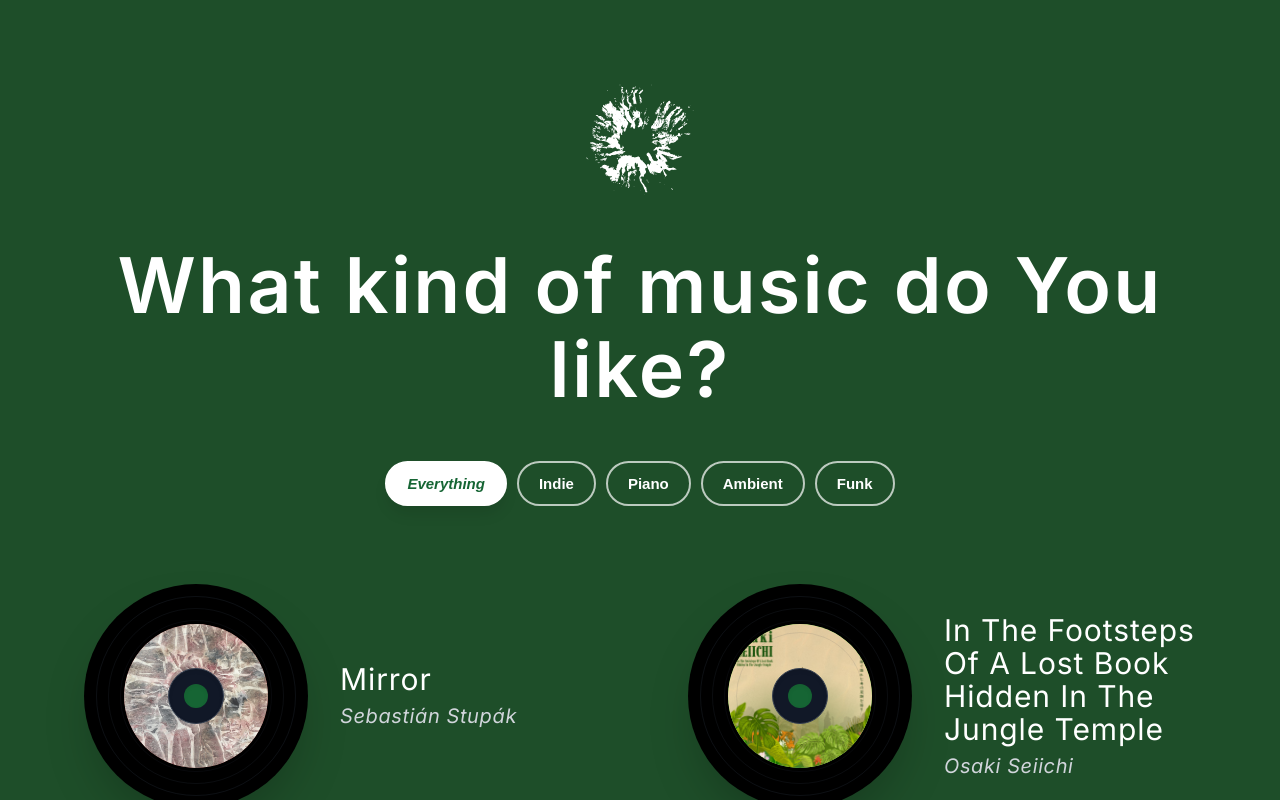
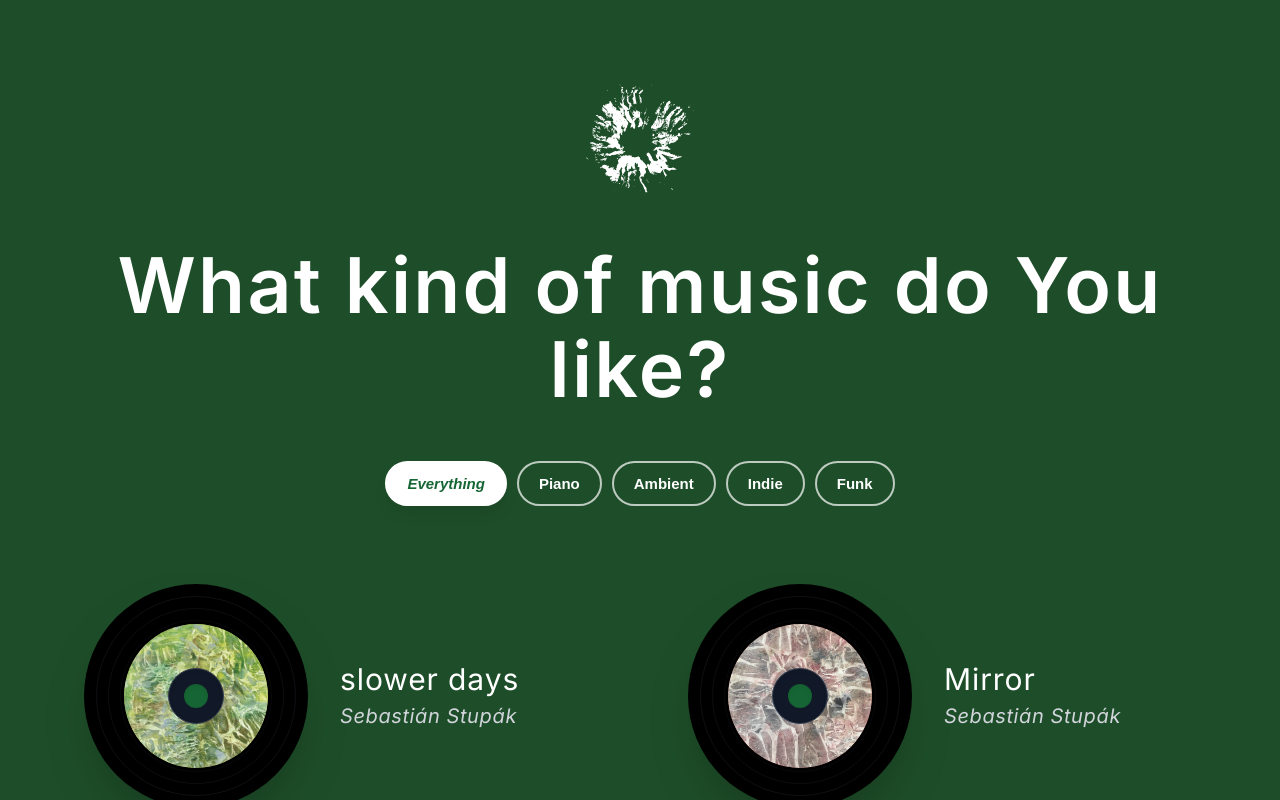
Before and after one commit to soulaudio/soul-web, a React (Create React App) app: page /label in a window 1280 px wide. Built offline with nearby package versions, Linux system fonts and the light colour scheme.

Commit message:
chore: add new sebastian stupak project - slower days

```diff
--- a/src/data/artists/sebastian-stupak.ts
+++ b/src/data/artists/sebastian-stupak.ts
@@ -38,6 +38,11 @@
     },
   ],
   portfolio: [
+    {
+      projectId: "slower-days",
+      role: "Artist, Composer, Producer",
+      description: "A 14-track cinematic piano and ambient compositions. Trying to reproduce the feelings of nostalgia. Inspired by C418 compositions."
+    },
     {
       projectId: "mirror",
       role: "Artist, Composer, Producer",
--- a/src/data/projects.ts
+++ b/src/data/projects.ts
@@ -1,6 +1,15 @@
 import { ProjectsData } from "../types/project";
 
 export const projectsData: ProjectsData = {
+  "slower-days": {
+    id: "slower-days",
+    title: "slower days",
+    releaseDate: "2025-11-14",
+    type: "Album",
+    genre: "Piano / Ambient / Cinematic",
+    cover: "/images/artists/sebastian-stupak/projects/slower-days.jpg",
+    bandcampUrl: "https://sebastianstupak.bandcamp.com/album/slower-days"
+  },
   "mirror": {
     id: "mirror",
     title: "Mirror",
--- a/src/pages/label.tsx
+++ b/src/pages/label.tsx
@@ -9,6 +9,13 @@
 
   const musicConfig = {
     albums: [
+      {
+        id: "slower-days",
+        title: "slower days",
+        artist: "Sebastián Stupák",
+        genres: ["Piano", "Ambient"],
+        coverColor: "#93a24a",
+      },
       {
         id: "mirror",
         title: "Mirror",
```
Also changed, not shown: public/images/artists/sebastian-stupak/projects/slower-days.jpg (added).
